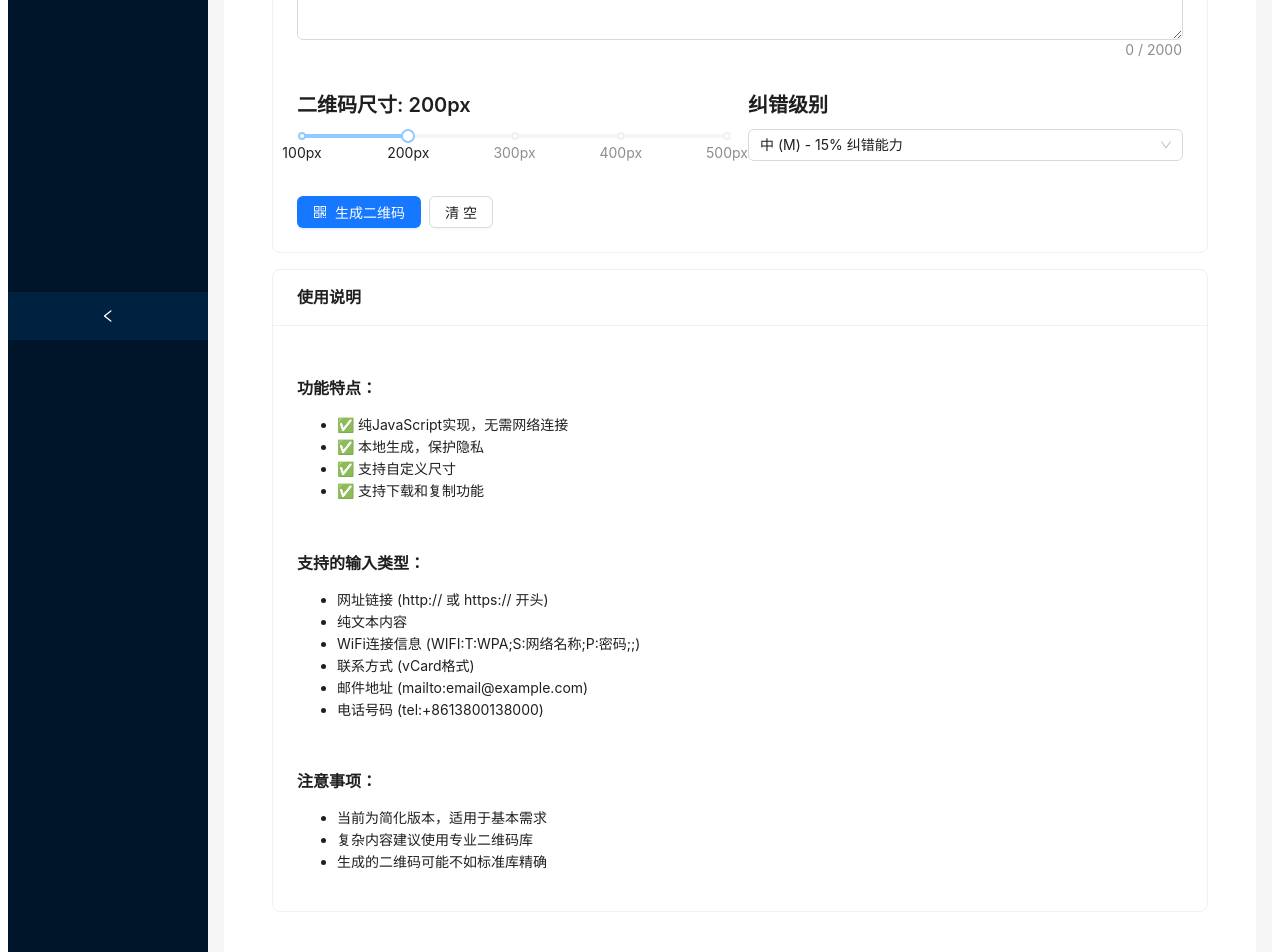
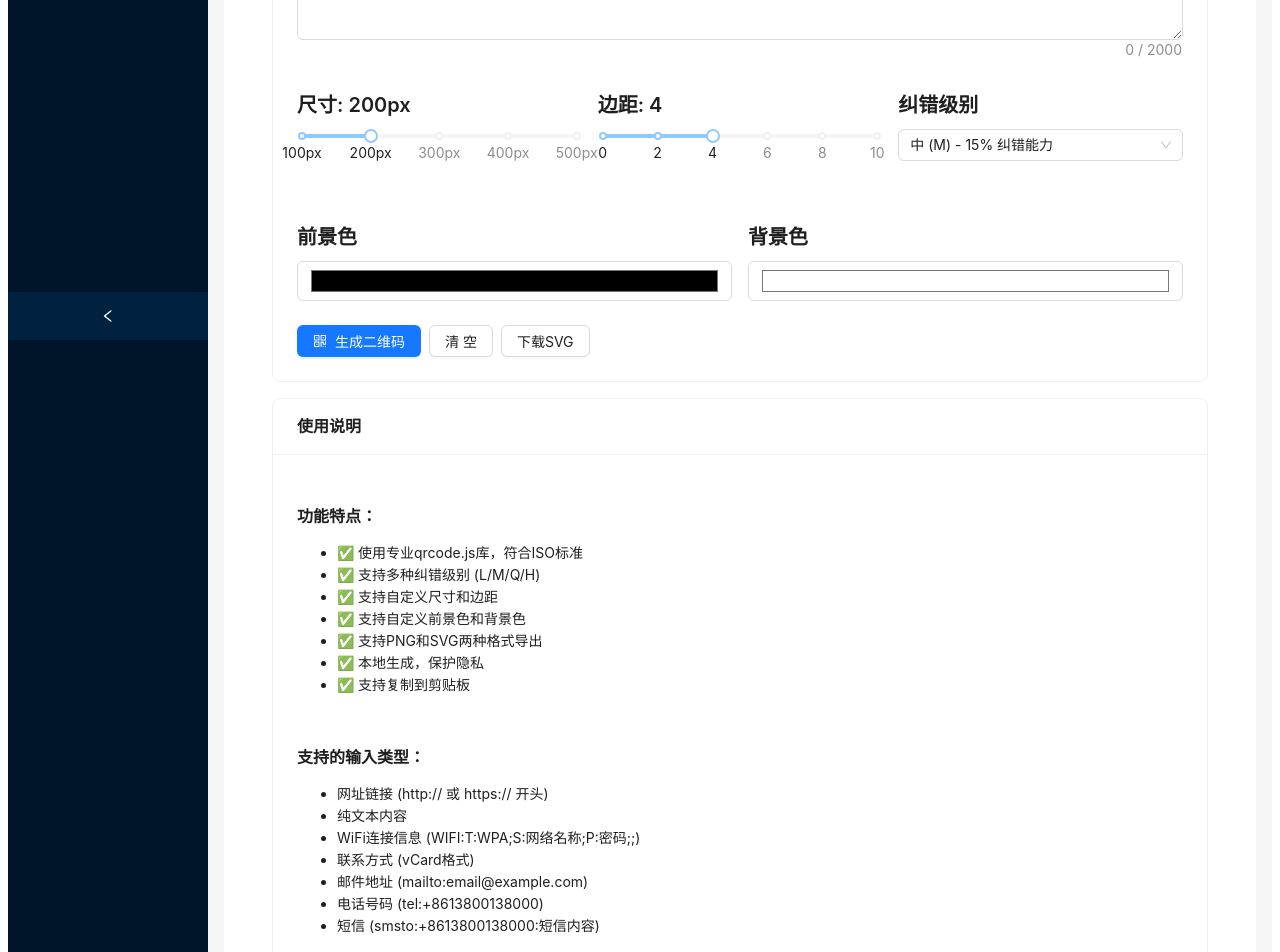
Before and after one commit to MainPoser/cf-tools, a React (Vite) app: page /tools/qr-code-generator in a window 1280 px wide. Shown: the part 460-1412 px from the top of the page. Built offline with nearby package versions, Linux system fonts and the light colour scheme.

Commit message:
fixed qrcode-generator

```diff
--- a/package.json
+++ b/package.json
@@ -15,6 +15,7 @@
 		"@ant-design/v5-patch-for-react-19": "^1.0.3",
 		"antd": "^5.27.6",
 		"js-yaml": "^4.1.0",
+		"qrcode": "^1.5.4",
 		"react": "^19.1.1",
 		"react-dom": "^19.1.1",
 		"react-markdown": "^10.1.0",
@@ -27,6 +28,7 @@
 		"@cloudflare/vite-plugin": "^1.13.14",
 		"@eslint/js": "^9.33.0",
 		"@types/js-yaml": "^4.0.9",
+		"@types/qrcode": "^1.5.6",
 		"@types/react": "^19.1.10",
 		"@types/react-dom": "^19.1.7",
 		"@types/react-syntax-highlighter": "^15.5.13",
--- a/src/pages/tools/QRCodeGenerator.tsx
+++ b/src/pages/tools/QRCodeGenerator.tsx
@@ -1,132 +1,12 @@
 import { useState, useEffect, useRef } from 'react';
 import { Card, Input, Button, Typography, Space, message, Slider, Select, Row, Col } from 'antd';
 import { CopyOutlined, DownloadOutlined, QrcodeOutlined } from '@ant-design/icons';
+import QRCode from 'qrcode';
 import { useAutoTrackVisit } from '../../hooks/useAnalytics';
 
 const { TextArea } = Input;
 const { Title, Paragraph } = Typography;
 const { Option } = Select;
-
-// 简单的二维码生成器类
-class SimpleQRCode {
-    private size: number;
-    private modules: boolean[][];
-
-    constructor(text: string, size: number = 25) {
-        this.size = size;
-        this.modules = [];
-        this.generate(text);
-    }
-
-    private generate(text: string): void {
-        // 初始化模块矩阵
-        this.modules = Array(this.size).fill(null).map(() => Array(this.size).fill(false));
-
-        // 简化的二维码生成算法
-        // 1. 添加定位图案
-        this.addPositionPatterns();
-
-        // 2. 添加数据（简化版本）
-        this.addData(text);
-
-        // 3. 添加掩码（简化版本）
-        this.applyMask();
-    }
-
-    private addPositionPatterns(): void {
-        // 添加三个角的定位图案
-        const positions = [
-            [0, 0], [this.size - 7, 0], [0, this.size - 7]
-        ];
-
-        positions.forEach(([x, y]) => {
-            // 7x7 定位图案
-            for (let i = 0; i < 7; i++) {
-                for (let j = 0; j < 7; j++) {
-                    if (x + i < this.size && y + j < this.size) {
-                        this.modules[x + i][y + j] =
-                            i === 0 || i === 6 || j === 0 || j === 6 || // 外边框
-                            (i >= 2 && i <= 4 && j >= 2 && j <= 4); // 内部方块
-                    }
-                }
-            }
-        });
-    }
-
-    private addData(text: string): void {
-        // 简化的数据编码
-        const binary = this.textToBinary(text);
-        let dataIndex = 0;
-
-        // 从右下角开始螺旋填充数据
-        for (let i = this.size - 1; i >= 0 && dataIndex < binary.length; i -= 2) {
-            for (let j = this.size - 1; j >= 0 && dataIndex < binary.length; j--) {
-                if (this.canPlaceModule(i, j) && dataIndex < binary.length) {
-                    this.modules[i][j] = binary[dataIndex] === '1';
-                    dataIndex++;
-                }
-                if (i - 1 >= 0 && this.canPlaceModule(i - 1, j) && dataIndex < binary.length) {
-                    this.modules[i - 1][j] = binary[dataIndex] === '1';
-                    dataIndex++;
-                }
-            }
-        }
-    }
-
-    private textToBinary(text: string): string {
-        return text.split('').map(char =>
-            char.charCodeAt(0).toString(2).padStart(8, '0')
-        ).join('');
-    }
-
-    private canPlaceModule(x: number, y: number): boolean {
-        // 检查是否可以放置模块（不在定位图案区域）
-        const inPositionPattern =
-            (x < 9 && y < 9) || // 左上角
-            (x >= this.size - 8 && y < 9) || // 右上角
-            (x < 9 && y >= this.size - 8); // 左下角
-
-        return !inPositionPattern;
-    }
-
-    private applyMask(): void {
-        // 简单的掩码模式
-        for (let i = 0; i < this.size; i++) {
-            for (let j = 0; j < this.size; j++) {
-                if ((i + j) % 2 === 0) {
-                    this.modules[i][j] = !this.modules[i][j];
-                }
-            }
-        }
-    }
-
-    public getModules(): boolean[][] {
-        return this.modules;
-    }
-
-    public renderToCanvas(canvas: HTMLCanvasElement, scale: number = 10): void {
-        const ctx = canvas.getContext('2d');
-        if (!ctx) return;
-
-        const canvasSize = this.size * scale;
-        canvas.width = canvasSize;
-        canvas.height = canvasSize;
-
-        // 白色背景
-        ctx.fillStyle = '#ffffff';
-        ctx.fillRect(0, 0, canvasSize, canvasSize);
-
-        // 绘制二维码模块
-        ctx.fillStyle = '#000000';
-        for (let i = 0; i < this.size; i++) {
-            for (let j = 0; j < this.size; j++) {
-                if (this.modules[i][j]) {
-                    ctx.fillRect(i * scale, j * scale, scale, scale);
-                }
-            }
-        }
-    }
-}
 
 export default function QRCodeGenerator() {
     // 自动统计页面访问
@@ -136,10 +16,18 @@ export default function QRCodeGenerator() {
     const [qrCodeDataUrl, setQrCodeDataUrl] = useState('');
     const [size, setSize] = useState(200);
     const [errorCorrection, setErrorCorrection] = useState('M');
+    const [margin, setMargin] = useState(4);
+    const [darkColor, setDarkColor] = useState('#000000');
+    const [lightColor, setLightColor] = useState('#FFFFFF');
     const canvasRef = useRef<HTMLCanvasElement>(null);
 
-    // 生成二维码（使用纯JavaScript）
-    const generateQRCode = () => {
+    // 将纠错级别转换为qrcode库的格式
+    const getErrorCorrectionLevel = (level: string): 'L' | 'M' | 'Q' | 'H' => {
+        return level as 'L' | 'M' | 'Q' | 'H';
+    };
+
+    // 生成二维码（使用专业qrcode库）
+    const generateQRCode = async () => {
         if (!input.trim()) {
             message.warning('请输入要生成二维码的内容');
             return;
@@ -148,10 +36,17 @@ export default function QRCodeGenerator() {
         try {
             if (!canvasRef.current) return;
 
-            // 计算二维码模块大小
-            const moduleSize = Math.floor(size / 25);
-            const qr = new SimpleQRCode(input, 25);
-            qr.renderToCanvas(canvasRef.current, moduleSize);
+            // 使用qrcode库生成二维码
+            await QRCode.toCanvas(canvasRef.current, input, {
+                width: size,
+                margin: margin,
+                color: {
+                    dark: darkColor,
+                    light: lightColor
+                },
+                errorCorrectionLevel: getErrorCorrectionLevel(errorCorrection),
+                scale: 4 // 每个模块的像素数
+            });
 
             // 转换为Data URL
             const dataUrl = canvasRef.current.toDataURL('image/png');
@@ -201,6 +96,42 @@ export default function QRCodeGenerator() {
         }
     };
 
+    // 生成SVG格式的二维码
+    const generateSVGQRCode = async () => {
+        if (!input.trim()) {
+            message.warning('请输入要生成二维码的内容');
+            return;
+        }
+
+        try {
+            const svg = await QRCode.toString(input, {
+                type: 'svg',
+                width: size,
+                margin: margin,
+                color: {
+                    dark: darkColor,
+                    light: lightColor
+                },
+                errorCorrectionLevel: getErrorCorrectionLevel(errorCorrection)
+            });
+
+            // 创建Blob并下载
+            const blob = new Blob([svg], { type: 'image/svg+xml' });
+            const url = URL.createObjectURL(blob);
+            const link = document.createElement('a');
+            link.href = url;
+            link.download = `qrcode_${Date.now()}.svg`;
+            document.body.appendChild(link);
+            link.click();
+            document.body.removeChild(link);
+            URL.revokeObjectURL(url);
+            message.success('SVG二维码已下载');
+        } catch (error) {
+            message.error('SVG二维码生成失败');
+            console.error('SVG QR Code generation error:', error);
+        }
+    };
+
     // 清空
     const handleClear = () => {
         setInput('');
@@ -223,7 +154,7 @@ export default function QRCodeGenerator() {
         } else {
             setQrCodeDataUrl('');
         }
-    }, [input, size]);
+    }, [input, size, errorCorrection, margin, darkColor, lightColor]);
 
     return (
         <div style={{ padding: '24px' }}>
@@ -232,7 +163,7 @@ export default function QRCodeGenerator() {
                 二维码生成器
             </Title>
             <Paragraph>
-                输入文本、网址或其他内容，快速生成对应的二维码。使用纯JavaScript实现，无需网络连接。
+                输入文本、网址或其他内容，快速生成对应的二维码。使用专业qrcode.js库实现，支持多种格式和自定义选项。
             </Paragraph>
 
             <Card title="二维码生成" style={{ marginBottom: '16px' }}>
@@ -250,8 +181,8 @@ export default function QRCodeGenerator() {
                     </div>
 
                     <Row gutter={16}>
-                        <Col span={12}>
-                            <Title level={4}>二维码尺寸: {size}px</Title>
+                        <Col span={8}>
+                            <Title level={4}>尺寸: {size}px</Title>
                             <Slider
                                 min={100}
                                 max={500}
@@ -266,13 +197,29 @@ export default function QRCodeGenerator() {
                                 }}
                             />
                         </Col>
-                        <Col span={12}>
+                        <Col span={8}>
+                            <Title level={4}>边距: {margin}</Title>
+                            <Slider
+                                min={0}
+                                max={10}
+                                value={margin}
+                                onChange={setMargin}
+                                marks={{
+                                    0: '0',
+                                    2: '2',
+                                    4: '4',
+                                    6: '6',
+                                    8: '8',
+                                    10: '10'
+                                }}
+                            />
+                        </Col>
+                        <Col span={8}>
                             <Title level={4}>纠错级别</Title>
                             <Select
                                 value={errorCorrection}
                                 onChange={setErrorCorrection}
                                 style={{ width: '100%' }}
-                                disabled={false}
                             >
                                 <Option value="L">低 (L) - 7% 纠错能力</Option>
                                 <Option value="M">中 (M) - 15% 纠错能力</Option>
@@ -282,12 +229,36 @@ export default function QRCodeGenerator() {
                         </Col>
                     </Row>
 
+                    <Row gutter={16}>
+                        <Col span={12}>
+                            <Title level={4}>前景色</Title>
+                            <Input
+                                type="color"
+                                value={darkColor}
+                                onChange={(e) => setDarkColor(e.target.value)}
+                                style={{ width: '100%', height: '40px' }}
+                            />
+                        </Col>
+                        <Col span={12}>
+                            <Title level={4}>背景色</Title>
+                            <Input
+                                type="color"
+                                value={lightColor}
+                                onChange={(e) => setLightColor(e.target.value)}
+                                style={{ width: '100%', height: '40px' }}
+                            />
+                        </Col>
+                    </Row>
+
                     <Space>
                         <Button type="primary" onClick={generateQRCode} icon={<QrcodeOutlined />}>
                             生成二维码
                         </Button>
                         <Button onClick={handleClear}>
                             清空
+                        </Button>
+                        <Button onClick={generateSVGQRCode}>
+                            下载SVG
                         </Button>
                     </Space>
 
@@ -303,13 +274,13 @@ export default function QRCodeGenerator() {
                                         height: 'auto',
                                         border: '1px solid #d9d9d9',
                                         borderRadius: '4px',
-                                        backgroundColor: 'white'
+                                        backgroundColor: lightColor
                                     }}
                                 />
                             </div>
                             <Space style={{ marginTop: '12px' }}>
                                 <Button icon={<DownloadOutlined />} onClick={downloadQRCode}>
-                                    下载二维码
+                                    下载PNG
                                 </Button>
                                 <Button icon={<CopyOutlined />} onClick={copyQRCode}>
                                     复制图片
@@ -325,10 +296,13 @@ export default function QRCodeGenerator() {
                     <div>
                         <Title level={5}>功能特点：</Title>
                         <ul>
-                            <li>✅ 纯JavaScript实现，无需网络连接</li>
+                            <li>✅ 使用专业qrcode.js库，符合ISO标准</li>
+                            <li>✅ 支持多种纠错级别 (L/M/Q/H)</li>
+                            <li>✅ 支持自定义尺寸和边距</li>
+                            <li>✅ 支持自定义前景色和背景色</li>
+                            <li>✅ 支持PNG和SVG两种格式导出</li>
                             <li>✅ 本地生成，保护隐私</li>
-                            <li>✅ 支持自定义尺寸</li>
-                            <li>✅ 支持下载和复制功能</li>
+                            <li>✅ 支持复制到剪贴板</li>
                         </ul>
                     </div>
                     <div>
@@ -340,14 +314,23 @@ export default function QRCodeGenerator() {
                             <li>联系方式 (vCard格式)</li>
                             <li>邮件地址 (mailto:email@example.com)</li>
                             <li>电话号码 (tel:+8613800138000)</li>
+                            <li>短信 (smsto:+8613800138000:短信内容)</li>
                         </ul>
                     </div>
                     <div>
-                        <Title level={5}>注意事项：</Title>
+                        <Title level={5}>纠错级别说明：</Title>
                         <ul>
-                            <li>当前为简化版本，适用于基本需求</li>
-                            <li>复杂内容建议使用专业二维码库</li>
-                            <li>生成的二维码可能不如标准库精确</li>
+                            <li><strong>低 (L)</strong>：约7%的纠错能力，可容纳最多数据</li>
+                            <li><strong>中 (M)</strong>：约15%的纠错能力，平衡数据容量和纠错</li>
+                            <li><strong>较高 (Q)</strong>：约25%的纠错能力，适合重要数据</li>
+                            <li><strong>高 (H)</strong>：约30%的纠错能力，最适合恶劣环境</li>
+                        </ul>
+                    </div>
+                    <div>
+                        <Title level={5}>格式说明：</Title>
+                        <ul>
+                            <li><strong>PNG格式</strong>：位图格式，适合直接使用和分享</li>
+                            <li><strong>SVG格式</strong>：矢量格式，可无限缩放不失真，适合印刷和设计</li>
                         </ul>
                     </div>
                 </Space>
```
Also changed, not shown: 1 other file (tests, documents, lock files or other folders).
